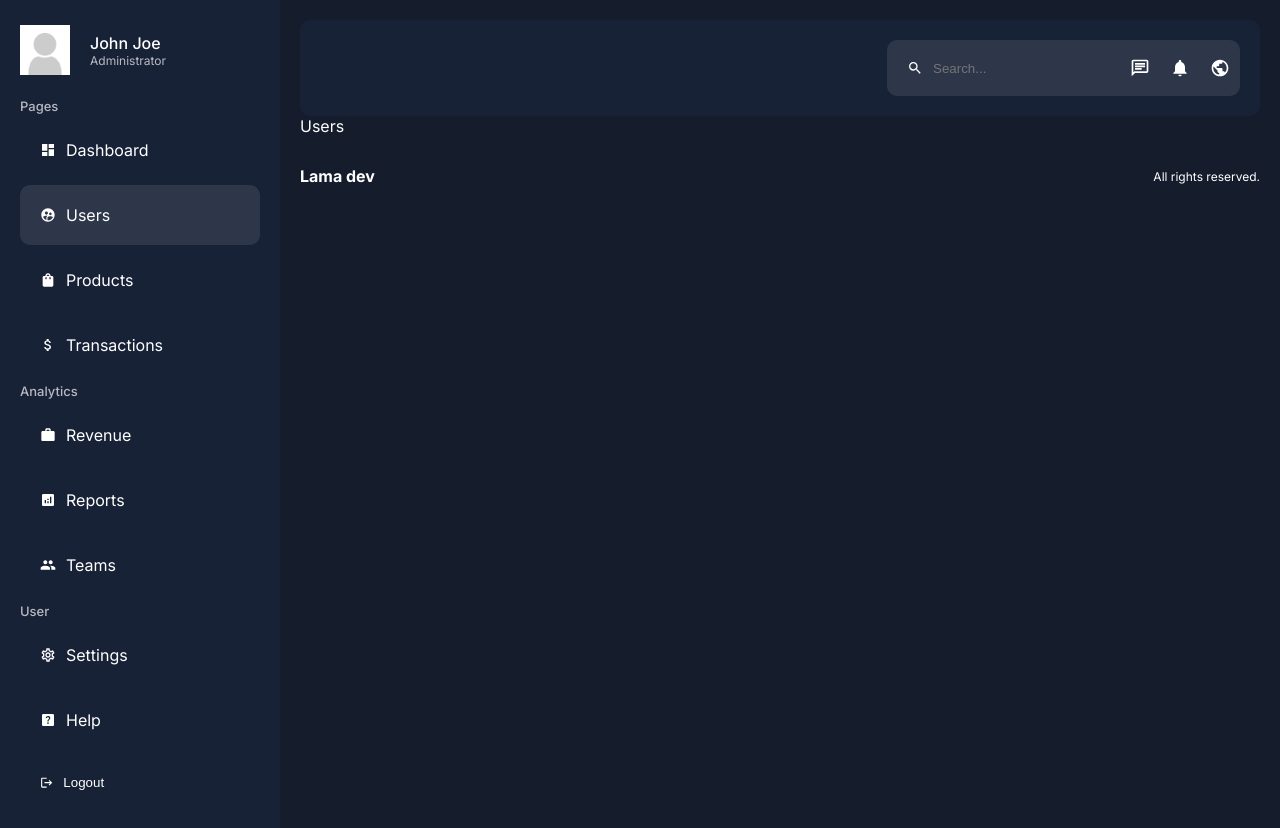
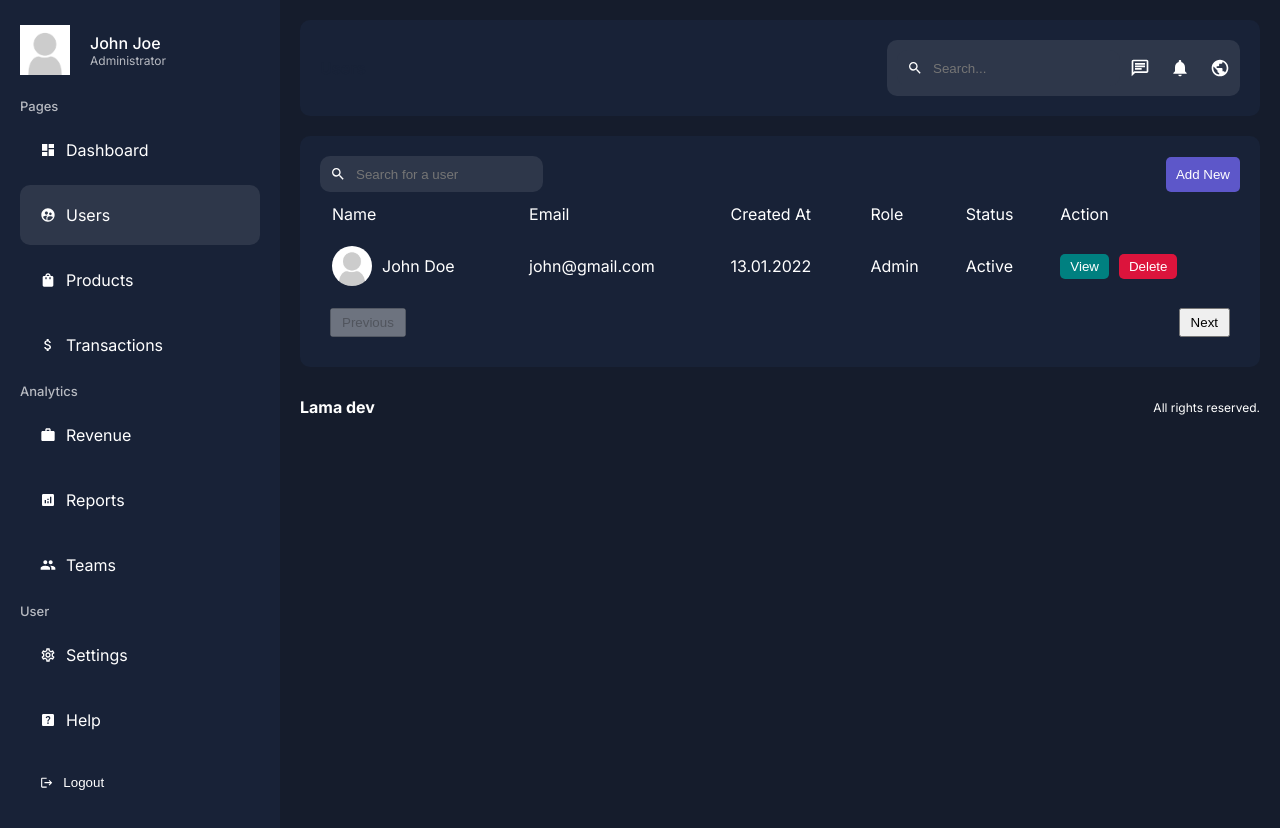
Before and after one commit to nrmz/nextadmin, a Next.js app: page /dashboard/users in a window 1280 px wide. Built offline with nearby package versions, Linux system fonts and the light colour scheme.

Commit message:
users and product page complete- 1:18:00

```diff
--- a/app/dashboard/users/page.jsx
+++ b/app/dashboard/users/page.jsx
@@ -1,7 +1,67 @@
-const Users = () => {
-    return (
-        <div>Users</div>
-    )
-}
+import Pagination from "@/app/ui/dashboard/pagination/pagination";
+import Search from "@/app/ui/dashboard/search/search";
+import styles from "@/app/ui/dashboard/users/user.module.css";
+import Image from "next/image";
+import Link from "next/link";
 
-export default Users
+const UsersPage = () => {
+  return (
+    <div className={styles.container}>
+      <div className={styles.top}>
+        <Search placeholder="Search for a user" />
+        <Link href="/dashboard/users/add">
+          <button className={styles.addButton}>Add New</button>
+        </Link>
+      </div>
+      <table className={styles.table}>
+        <thead>
+          <tr>
+            <td>Name</td>
+            <td>Email</td>
+            <td>Created At</td>
+            <td>Role</td>
+            <td>Status</td>
+            <td>Action</td>
+          </tr>
+        </thead>
+        <tbody>
+          <tr>
+            <td>
+              <div className={styles.user}>
+                <Image
+                  src="/noavatar.png"
+                  alt=""
+                  width={40}
+                  height={40}
+                  className={styles.userImage}
+                />
+                John Doe
+              </div>
+            </td>
+            <td>john@gmail.com</td>
+            <td>13.01.2022</td>
+            <td>Admin</td>
+            <td>Active</td>
+            <td>
+              <div className={styles.buttons}>
+                <Link href="/">
+                  <button className={`${styles.button} ${styles.view}`}>
+                    View
+                  </button>
+                </Link>
+                <Link href="/">
+                  <button className={`${styles.button} ${styles.delete}`}>
+                    Delete
+                  </button>
+                </Link>
+              </div>
+            </td>
+          </tr>
+        </tbody>
+      </table>
+      <Pagination />
+    </div>
+  );
+};
+
+export default UsersPage;
--- a/app/ui/dashboard/dashboard.module.css
+++ b/app/ui/dashboard/dashboard.module.css
@@ -6,6 +6,7 @@
   flex: 1;
   background-color: var(--bgSoft);
   padding: 20px;
+  min-height: 100vh;
 }
 
 .content {
--- /dev/null
+++ b/app/ui/dashboard/pagination/pagination.jsx
@@ -0,0 +1,14 @@
+import styles from "./pagination.module.css";
+
+const Pagination = () => {
+  return (
+    <div className={styles.container}>
+      <button className={styles.button} disabled>
+        Previous
+      </button>
+      <button className={styles.button}>Next</button>
+    </div>
+  );
+};
+
+export default Pagination;
--- /dev/null
+++ b/app/ui/dashboard/pagination/pagination.module.css
@@ -0,0 +1,14 @@
+.container {
+  padding: 10px;
+  display: flex;
+  justify-content: space-between;
+}
+
+.button {
+  padding: 5px 10px;
+  cursor: pointer;
+}
+
+.button:disabled {
+  cursor: not-allowed;
+}
--- /dev/null
+++ b/app/ui/dashboard/products/products.module.css
@@ -0,0 +1,61 @@
+.container {
+  background-color: var(--bgSoft);
+  padding: 20px;
+  border-radius: 10px;
+  margin-top: 20px;
+}
+
+.top {
+  display: flex;
+  align-items: center;
+  justify-content: space-between;
+}
+
+.addButton {
+  padding: 10px;
+  background-color: #5d57c9;
+  color: var(--text);
+  border: none;
+  border-radius: 5px;
+  cursor: pointer;
+}
+
+.table {
+  width: 100%;
+}
+
+.table td {
+  padding: 10px;
+}
+
+.product {
+  display: flex;
+  align-items: center;
+  gap: 10px;
+}
+
+.productImage {
+  border-radius: 50%;
+  object-fit: cover;
+}
+
+.buttons {
+  display: flex;
+  gap: 10px;
+}
+
+.button {
+  padding: 5px 10px;
+  border-radius: 5px;
+  color: var(--text);
+  border: none;
+  cursor: pointer;
+}
+
+.view {
+  background-color: teal;
+}
+
+.delete {
+  background-color: crimson;
+}
--- /dev/null
+++ b/app/ui/dashboard/search/search.jsx
@@ -0,0 +1,13 @@
+import styles from "./search.module.css";
+import { MdSearch } from "react-icons/md";
+
+const Search = ({ placeholder }) => {
+  return (
+    <div className={styles.container}>
+      <MdSearch />
+      <input type="text" placeholder={placeholder} class={styles.input} />
+    </div>
+  );
+};
+
+export default Search;
--- /dev/null
+++ b/app/ui/dashboard/search/search.module.css
@@ -0,0 +1,16 @@
+.container {
+  display: flex;
+  align-items: center;
+  gap: 10px;
+  background-color: #2e374a;
+  padding: 10px;
+  border-radius: 10px;
+  width: max-content;
+}
+
+.input {
+  background-color: transparent;
+  border: none;
+  color: var(--text);
+  outline: none;
+}
--- /dev/null
+++ b/app/ui/dashboard/users/user.module.css
@@ -0,0 +1,61 @@
+.container {
+  background-color: var(--bgSoft);
+  padding: 20px;
+  border-radius: 10px;
+  margin-top: 20px;
+}
+
+.top {
+  display: flex;
+  align-items: center;
+  justify-content: space-between;
+}
+
+.addButton {
+  padding: 10px;
+  background-color: #5d57c9;
+  color: var(--text);
+  border: none;
+  border-radius: 5px;
+  cursor: pointer;
+}
+
+.table {
+  width: 100%;
+}
+
+.table td {
+  padding: 10px;
+}
+
+.user {
+  display: flex;
+  align-items: center;
+  gap: 10px;
+}
+
+.userImage {
+  border-radius: 50%;
+  object-fit: cover;
+}
+
+.buttons {
+  display: flex;
+  gap: 10px;
+}
+
+.button {
+  padding: 5px 10px;
+  border-radius: 5px;
+  color: var(--text);
+  border: none;
+  cursor: pointer;
+}
+
+.view {
+  background-color: teal;
+}
+
+.delete {
+  background-color: crimson;
+}
```
Also changed, not shown: app/dashboard/products/page.jsx (+65 -5 lines).
